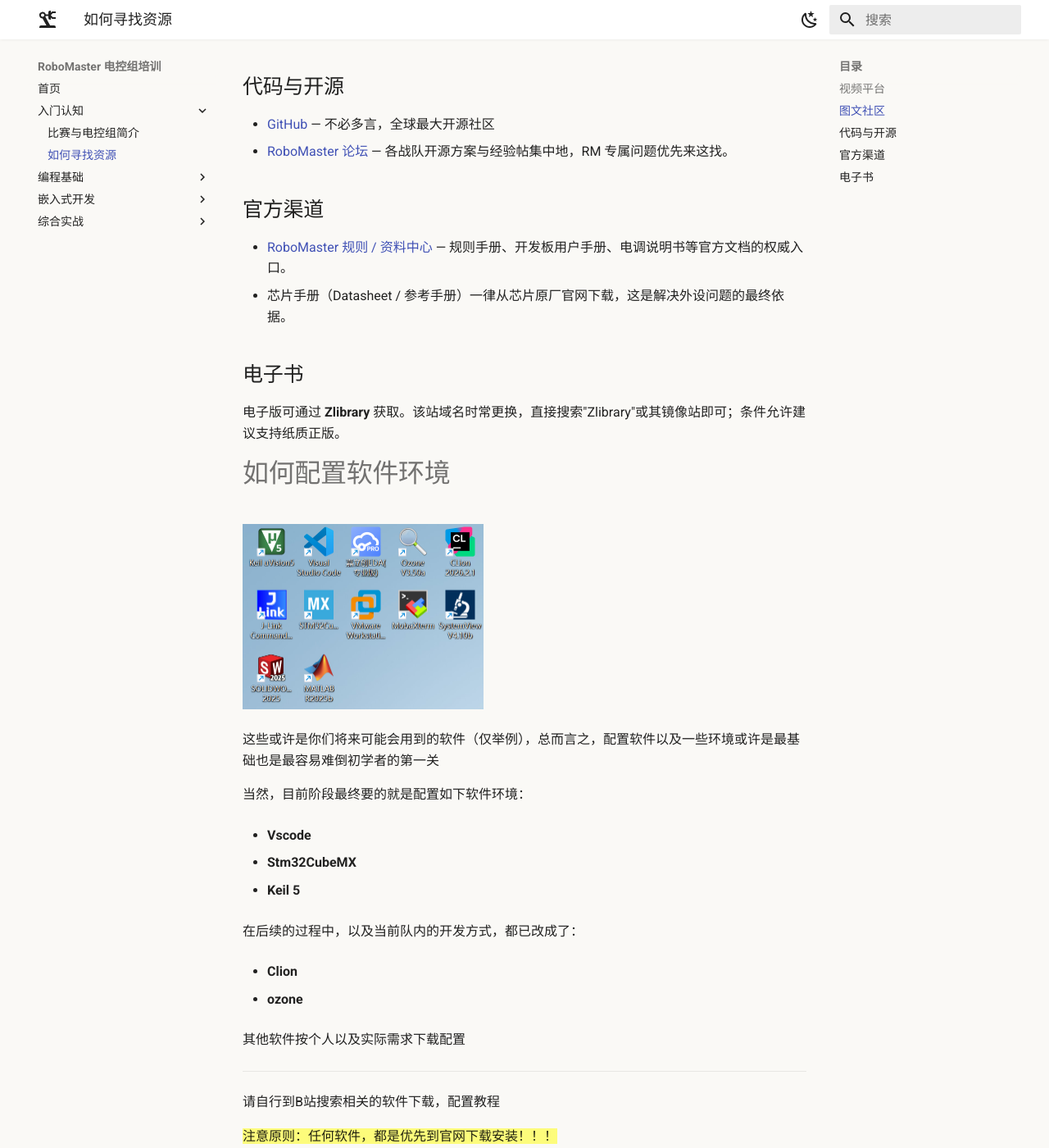
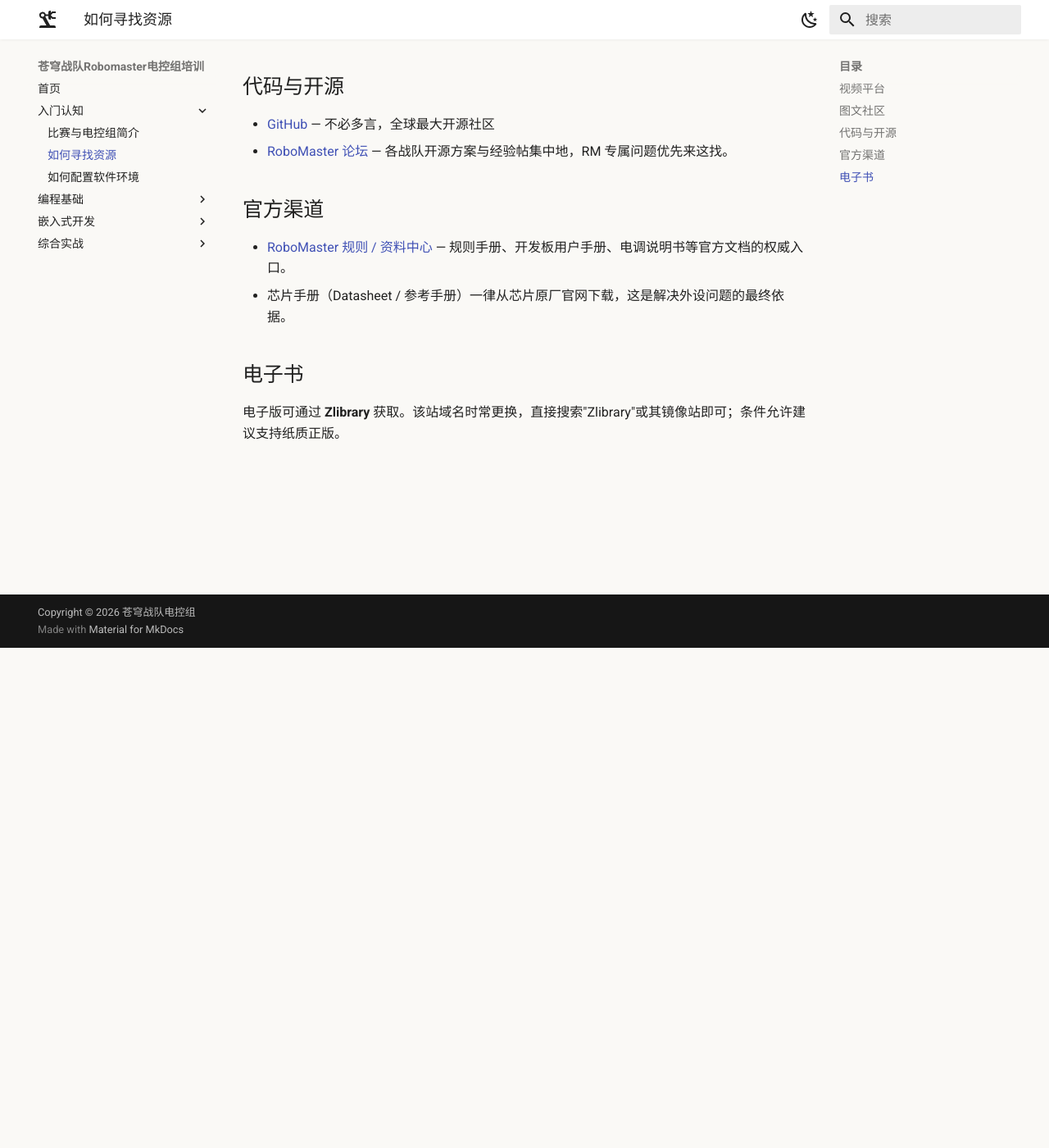
Before and after one commit to Xiaofxx/rm-ec-training, an MkDocs documentation site: the page built from docs/resources.md, in a window 1280 px wide and 1400 px high, scrolled down 610 px. Shown: the whole window at 82% size. Built offline with MkDocs 1.6.1 and Material for MkDocs 9.7.7, drawn with Linux system fonts in a browser that asks for light colours; some of the changed text lies outside the part shown.

Commit message:
content: 拆分"如何配置软件环境"为独立章节，站名改为苍穹战队Robomaster电控组培训

```diff
--- a/docs/resources.md
+++ b/docs/resources.md
@@ -28,41 +28,3 @@
 ## 电子书
 
 电子版可通过 **Zlibrary** 获取。该站域名时常更换，直接搜索"Zlibrary"或其镜像站即可；条件允许建议支持纸质正版。
-
-
-
-# 如何配置软件环境
-
-![image-20260831151300776](assets/image-20260831151300776.png){: style="zoom:50%" }
-
-这些或许是你们将来可能会用到的软件（仅举例），总而言之，配置软件以及一些环境或许是最基础也是最容易难倒初学者的第一关
-
-当然，目前阶段最终要的就是配置如下软件环境：
-
-* **Vscode**
-
-* **Stm32CubeMX**
-
-* **Keil 5**
-
-在后续的过程中，以及当前队内的开发方式，都已改成了：
-
-* **Clion**
-
-* **ozone**
-
-其他软件按个人以及实际需求下载配置
-
----
-
-请自行到B站搜索相关的软件下载，配置教程
-
-==注意原则：任何软件，都是优先到官网下载安装！！！==
-
-> 以上软件Keil和Solidworks之类的也许要破解，这里给你们一个神秘链接：
->
-> [Keil uvision5 MDK 5.42简体中文安装包下载 - 考拉软件](https://www.rjctx.com/71490.html)
->
-> 这个网站还有很多其他你想要的软件，当然，B站还有很多的资源教程以及网盘链接，注意甄别，提高安全意识同时也避免下载到流氓资源
->
-> 当然，有能力还是强烈建议支持正版，以上资源仅供学习交流阶段使用，同时，合工大官网也有部分软件正版资源可以下载(虽然看起来有价值的只有Matlab...)，具体路径为：合肥工业大学官网 — 右上角信息门户 — 下方业务系统 — 软件正版化
--- a/mkdocs.yml
+++ b/mkdocs.yml
@@ -1,4 +1,4 @@
-site_name: RoboMaster 电控组培训
+site_name: 苍穹战队Robomaster电控组培训
 site_description: RoboMaster 战队电控组培训资料——学习路线与资源导航
 site_url: https://xiaofxx.github.io/rm-ec-training/
 
@@ -50,6 +50,7 @@
   - 入门认知:
       - 比赛与电控组简介: about.md
       - 如何寻找资源: resources.md
+      - 如何配置软件环境: env-setup.md
   - 编程基础:
       - C 语言学习: c-lang.md
       - 数据结构与算法: dsa.md
@@ -64,4 +65,4 @@
   - 综合实战:
       - 综合项目（电赛/校内赛小车）: project.md
 
-copyright: Copyright &copy; 2026 RoboMaster 电控组
+copyright: Copyright &copy; 2026 苍穹战队电控组
```
Also changed, not shown: README.md (+2 -1 lines), docs/env-setup.md (added, +35 -0 lines).
